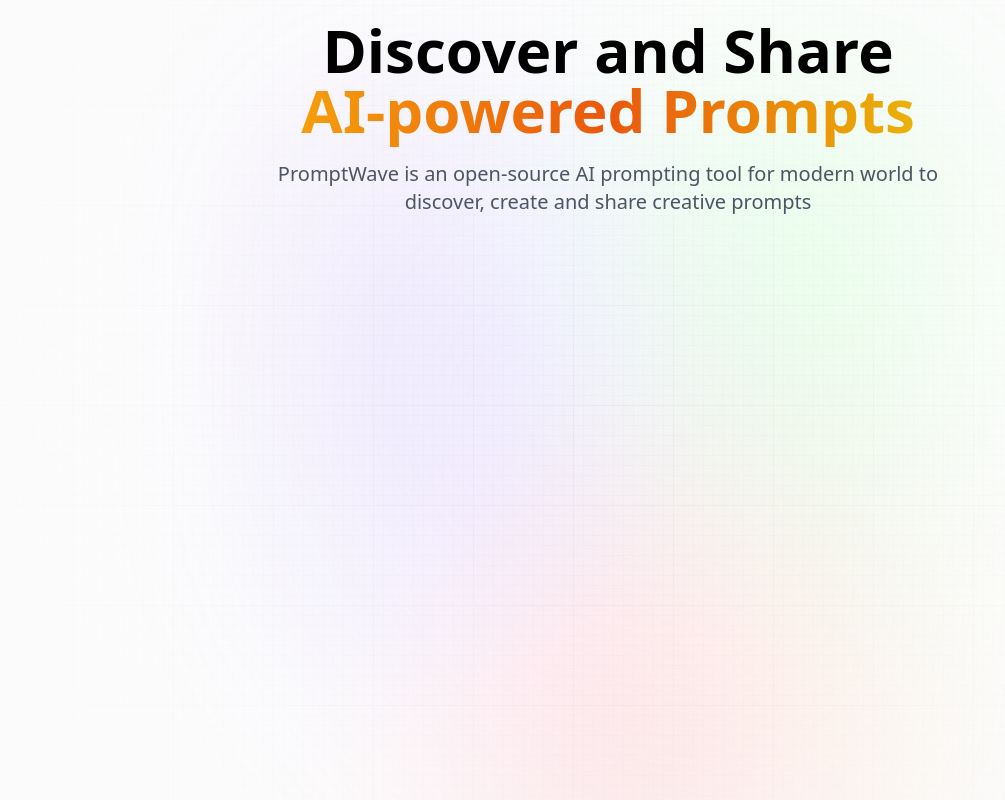
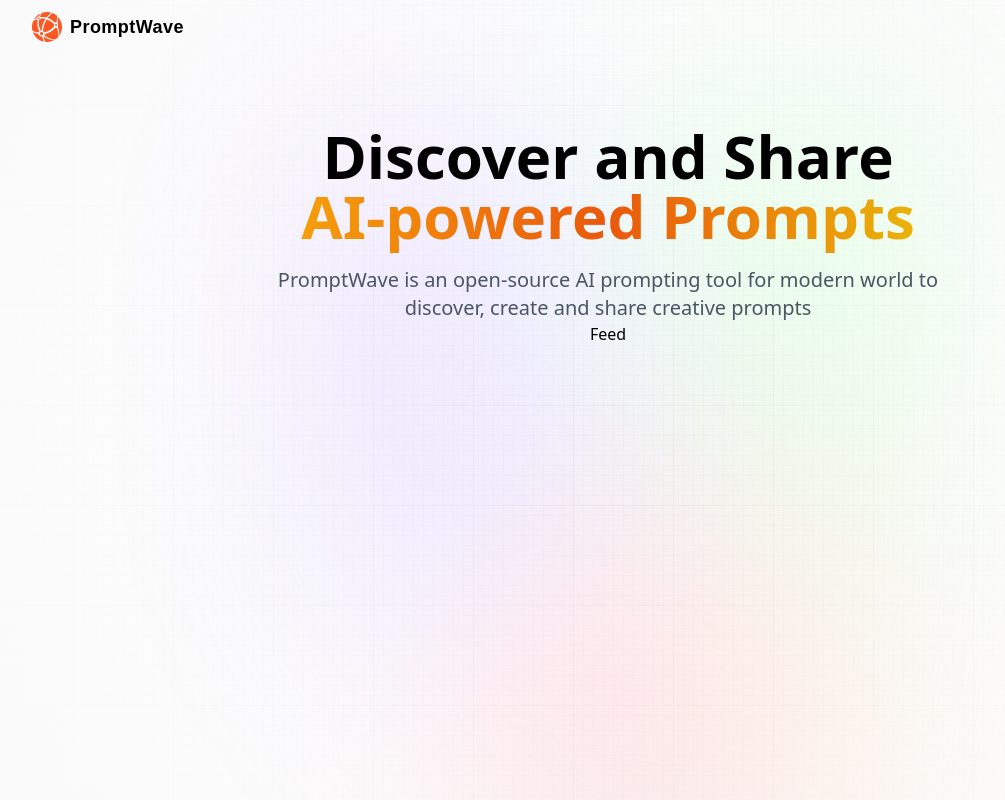
Before and after one commit to sinaderik/PromptWave, a Next.js app: page / in a window 1280 px wide. Shown: the whole page, without its empty margins (32-1037 px from the left). Built offline with nearby package versions, Linux system fonts and the light colour scheme.

Commit message:
logo is added to the navigation

```diff
--- a/app/layout.jsx
+++ b/app/layout.jsx
@@ -1,4 +1,6 @@
 import '@styles/globals.css'
+import Nav from '@components/Nav'
+import Provider from '@components/Provider'
 
 const RootLayout = ({children}) => {
     const metaData = {
@@ -13,6 +15,7 @@
                     <div className="gradient" />
                 </div>
                 <main className="app">
+                    <Nav />
                     {children}
                 </main>
             </body>
--- a/app/page.jsx
+++ b/app/page.jsx
@@ -1,3 +1,4 @@
+import Feed from "@components/Feed"
 
 
 const Home = () => {
@@ -11,7 +12,7 @@
         <p className="desc text-center">PromptWave is an open-source AI prompting tool for modern world to
         discover, create and share creative prompts</p>
 
-        {/* feed */}
+        <Feed />
     </section>
   )
 }
--- a/components/Nav.jsx
+++ b/components/Nav.jsx
@@ -1,9 +1,25 @@
-import React from 'react'
+"use client"
+
+import Link from "next/link"
+import Image from "next/image"
+import { signIn, signOut, useSession, getProviders } from "next-auth/react"
+import { useState, useEffect } from "react"
 
 const Nav = () => {
-  return (
-    <div>Nav</div>
-  )
+    return (
+        <nav className="flex-between mb-16 pt-3 w-full">
+            <Link href="/" className="flex flex-center gap-2">
+                <Image
+                    className="object-contain"
+                    src="/assets/images/logo.svg"
+                    height={30}
+                    width={30}
+                    alt="logo"
+                />
+                <p className="logo_text">PromptWave</p>
+            </Link>
+        </nav>
+    )
 }
 
 export default Nav
```
